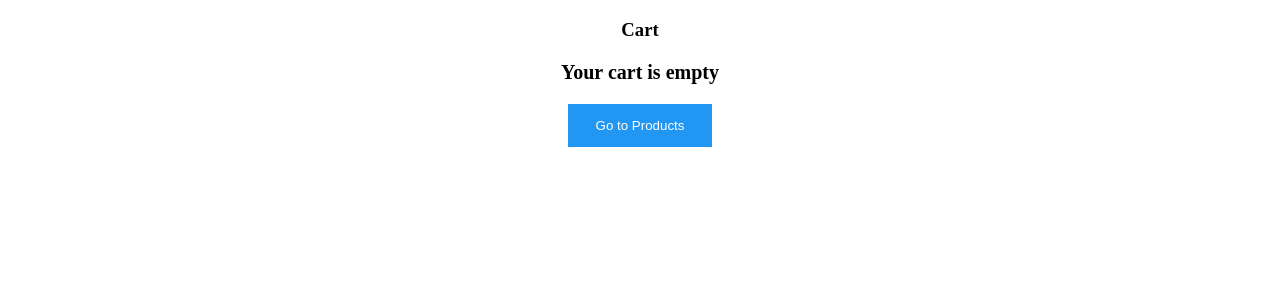
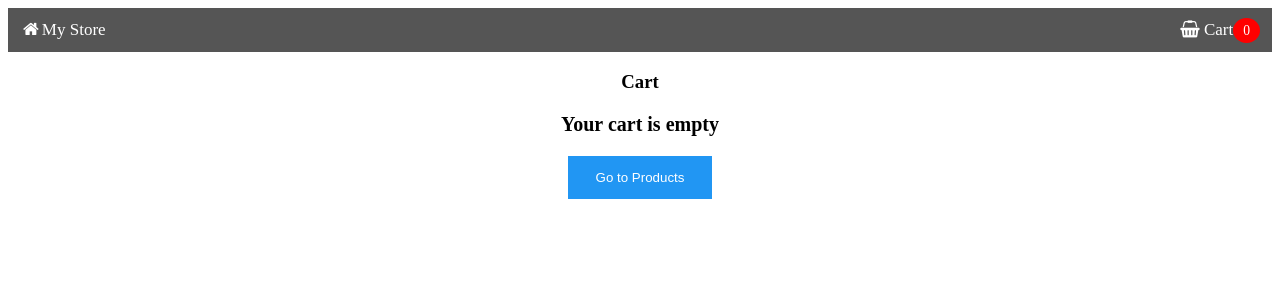
Before and after one commit to BlackBeard-Teach17/storefront-frontend, an Angular app: page /cart in a window 1280 px wide. Shown: the top 300 px of the page. Built offline with nearby package versions, Linux system fonts and the light colour scheme.

Commit message:
App module and component

```diff
--- a/src/app/app.component.html
+++ b/src/app/app.component.html
@@ -1 +1,2 @@
+<app-header-bar></app-header-bar>
 <router-outlet></router-outlet>
--- a/src/app/app.module.ts
+++ b/src/app/app.module.ts
@@ -2,6 +2,7 @@ import { NgModule } from '@angular/core';
 import { BrowserModule } from '@angular/platform-browser';
 import { HttpClientModule} from '@angular/common/http';
 import { Routes, RouterModule } from '@angular/router';
+import { FormsModule, ReactiveFormsModule} from '@angular/forms';
 
 import { AppRoutingModule } from './app-routing.module';
 import { AppComponent } from './app.component';
@@ -15,7 +16,7 @@ const routes: Routes = [
   { path: '', component: ProductListComponent },
   { path: 'cart', component: CartComponent },
   { path: 'product/:productId', component: ProductItemDetailComponent },
-  { path: 'order-confirmation', component: OrderConfirmationComponent }
+  { path: 'confirmation', component: OrderConfirmationComponent }
 ];
 @NgModule({
   declarations: [
@@ -31,6 +32,8 @@ const routes: Routes = [
     AppRoutingModule,
     HttpClientModule,
     RouterModule.forRoot(routes),
+    FormsModule,
+    ReactiveFormsModule
   ],
   providers: [],
   bootstrap: [AppComponent]
```
